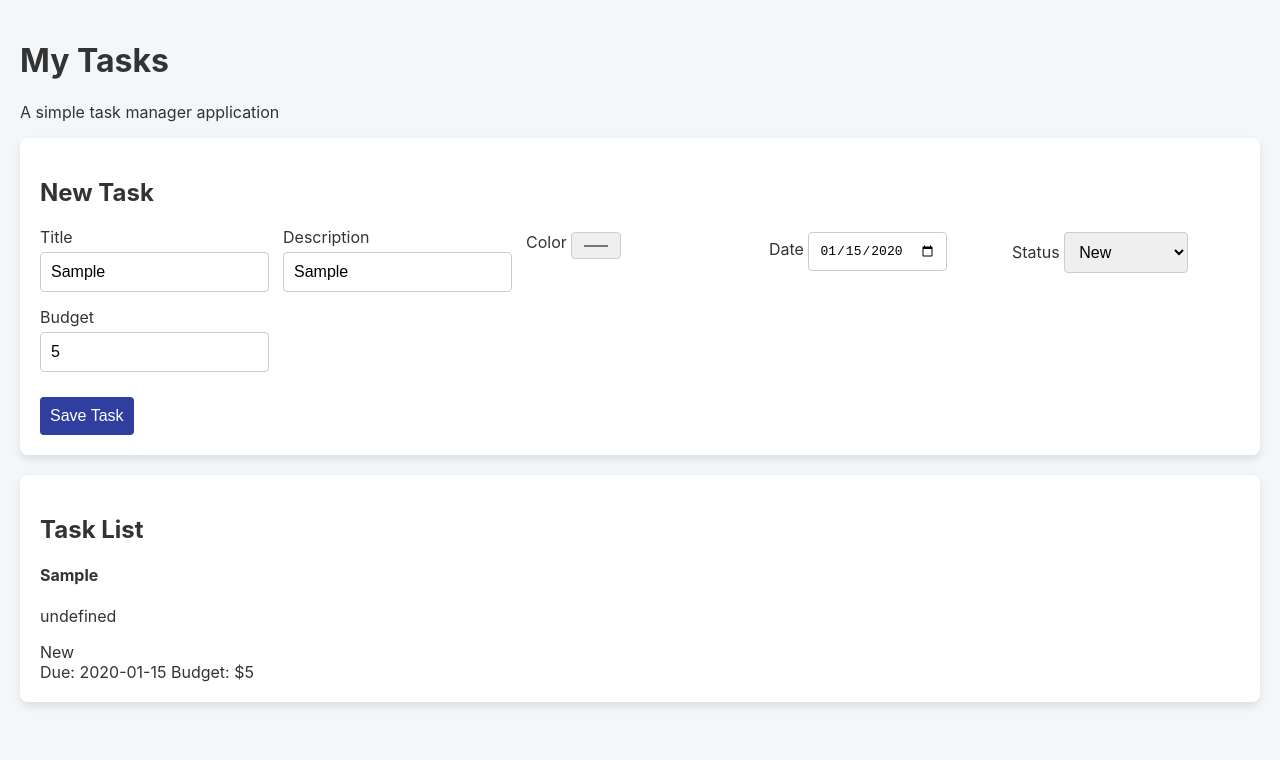
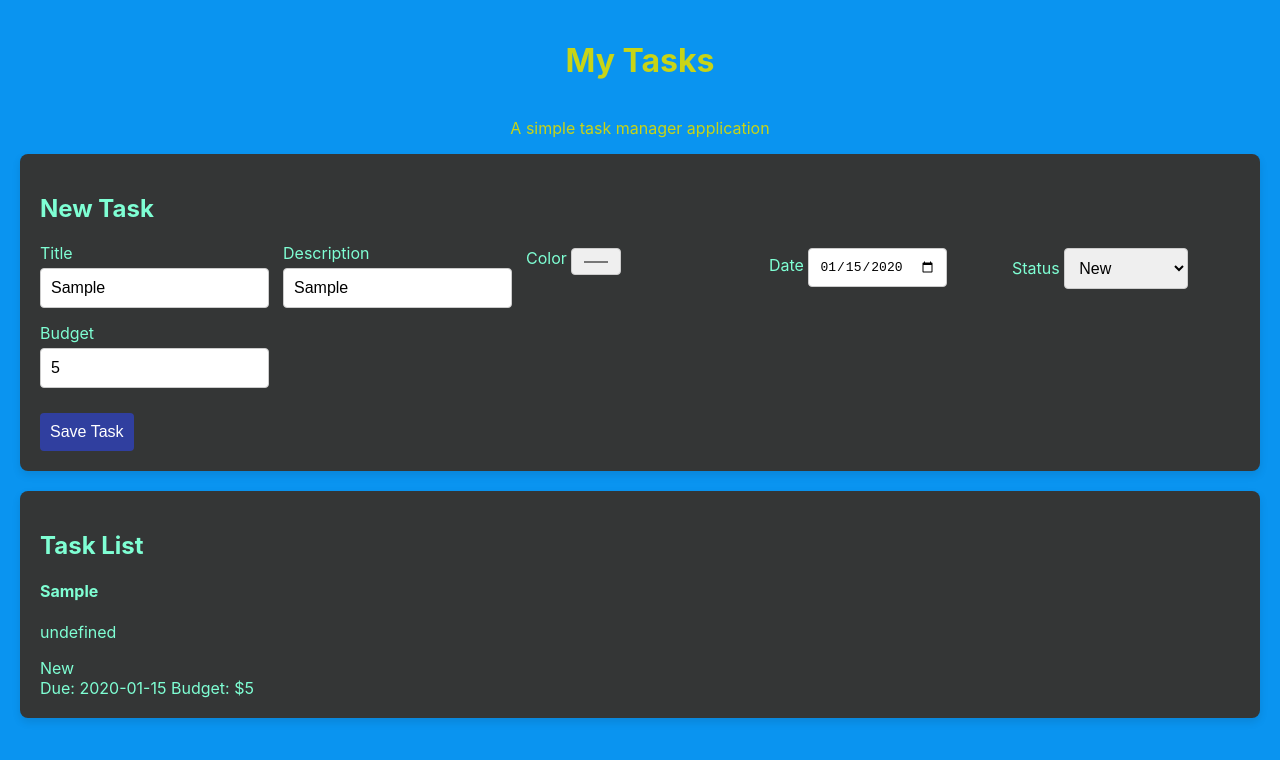
Before and after one commit to chucktagg83/project106, a plain HTML site: page taskManager/index.html in a window 1280 px wide. Both pictures are taken after typing "Sample", "Sample", "2020-01-15", "5" into the empty fields and a click on the button "Save Task". Drawn offline with nearby package versions, Linux system fonts and the light colour scheme; no server answers.

Commit message:
Added css, ability to save task on server

```diff
--- a/taskManager/scripts/app.js
+++ b/taskManager/scripts/app.js
@@ -5,7 +5,6 @@ function hello()
 // An example of changing the logic exec
 function saveTask(){
     console.log("Saving Task");
-
     // get the values from the form
     const title = $("#txtTitle").val();
     const desc = $("#txtDescription").val();
@@ -17,6 +16,23 @@ function saveTask(){
     const task = new Task(title,desc,color,date,status,budget);
     console.log(task);
     displayTask(task);
+    //Send to server
+
+    $.ajax({
+        type:"POST",
+        url:API,
+        data:JSON.stringify(task),
+        contentType:"application/json",
+        success: function(created){
+            displayTask(task)
+            console.log(created);
+
+        },
+        error: function(err){
+            console.log(err);
+        }
+
+    })
 }
 
 function displayTask(task){
@@ -46,6 +62,7 @@ function loadTasks(){
     $.ajax({
         type:"GET",// HTTP method - READ
         url: API,
+        datatype: "json", //Expected formal
         success: function(data){
             console.log("Data received", data);
         },
@@ -68,3 +85,18 @@ function init ()
 // force to my logic to run the html and css first - and when they finish the logic
 // will be executed
 window.onload = init;
+
+function range(){
+    $.ajax({
+        type:"PUT",
+        url:API + "/4",
+        data: JSON.stringify({title: "Hello my name is Chuck!"}),
+        contentType: "application/json",
+        success: function(updated){
+            console.log(updated);
+        },
+        error: function(error){
+            console.log(error);
+        }
+    })
+}
--- a/taskManager/styles/app.css
+++ b/taskManager/styles/app.css
@@ -1,18 +1,27 @@
 body {
   font-family: -apple-system, BlinkMacSystemFont, "Segoe UI", Roboto, Helvetica, Arial, sans-serif;
-  background-color: #f4f7f9; /* Soft background */
+  background-color: #0a94f0; /* Soft background */
   color: #333;
   margin: 0;
   padding: 20px;
 }
 
+body header{
+  display: flex;
+  flex-direction: column;
+  justify-content: center;
+  align-items: center;
+  color: #c8d416;
+}
+
 /* The Card Container */
 .card {
-  background-color: #ffffff;
+  background-color: #343636;
   border-radius: 8px;
   box-shadow: 0 4px 8px rgba(0,0,0,0.1);
   padding: 20px;
   margin-bottom: 20px;
+  color: aquamarine;
 }
 
 /* Modern Responsive Grid */
```
